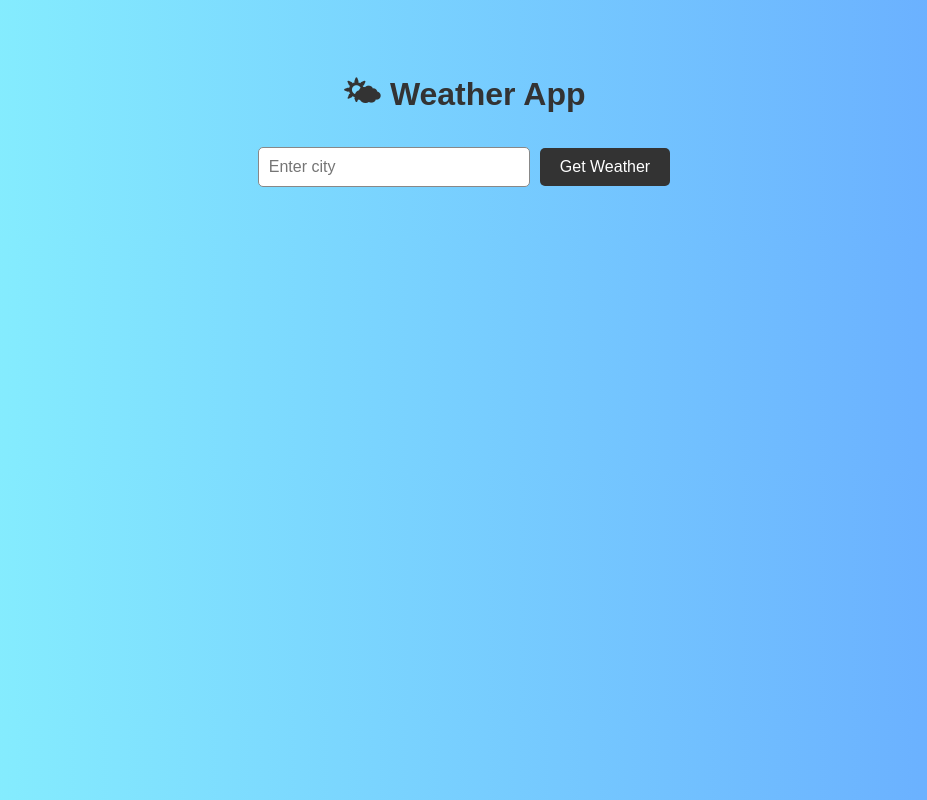
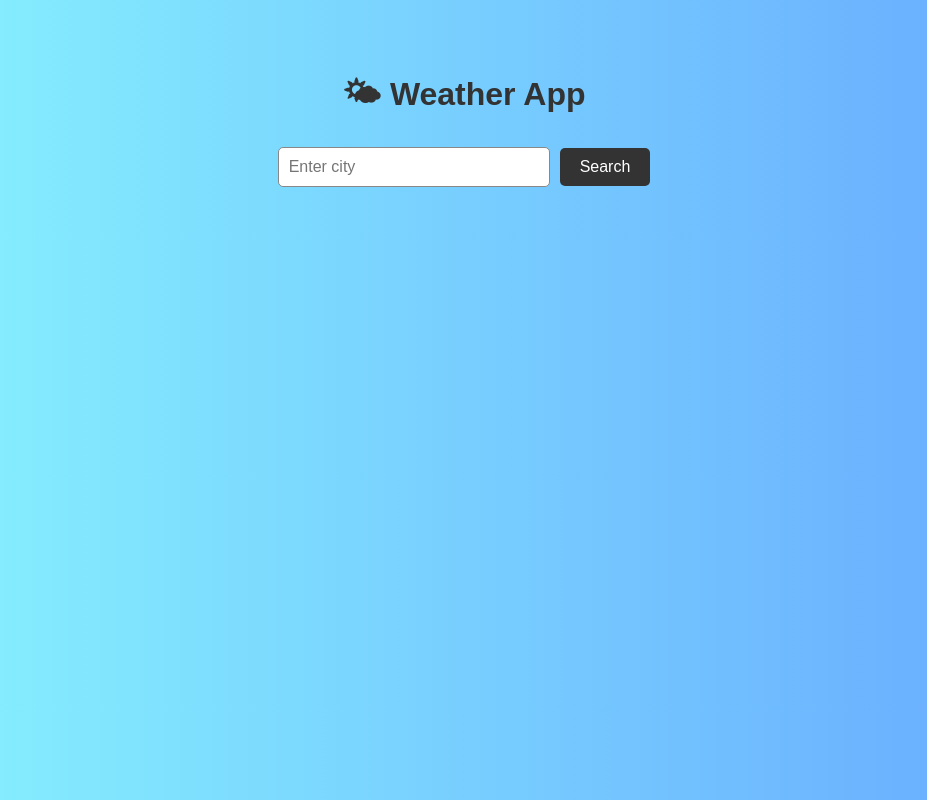
Before and after one commit to yenuliobapitiya/weather-app, a React (Create React App) app: page / in a window 1280 px wide. Shown: the whole page, without its empty margins (176-1103 px from the left). Built offline with nearby package versions, Linux system fonts and the light colour scheme.

Commit message:
update the weather card

```diff
--- a/src/App.js
+++ b/src/App.js
@@ -4,32 +4,58 @@ import "./App.css";
 function App() {
   const [city, setCity] = useState("");
   const [weather, setWeather] = useState(null);
+  const [error, setError] = useState("");
 
   const API_KEY = process.env.REACT_APP_WEATHER_API_KEY;
 
   const getWeather = async () => {
-    const res = await fetch(
+    if (!city) return;
+
+    try {
+      const response = await fetch(
         `https://api.openweathermap.org/data/2.5/weather?q=${city}&appid=${API_KEY}&units=metric`
       );
-    const data = await res.json();
+
+      if (!response.ok) {
+        throw new Error("City not found");
+      }
+
+      const data = await response.json();
       setWeather(data);
+      setError("");
+    } catch (err) {
+      setError(err.message);
+      setWeather(null);
+    }
+  };
+
+  const handleKeyPress = (e) => {
+    if (e.key === "Enter") {
+      getWeather();
+    }
   };
 
   return (
     <div className="app">
       <h1>🌤 Weather App</h1>
+      <div className="input-section">
         <input
           type="text"
           placeholder="Enter city"
+          value={city}
           onChange={(e) => setCity(e.target.value)}
+          onKeyPress={handleKeyPress}
         />
-      <button onClick={getWeather}>Get Weather</button>
+        <button onClick={getWeather}>Search</button>
+      </div>
+
+      {error && <p className="error">{error}</p>}
 
       {weather && weather.main && (
         <div className="weather-card">
-          <h2>{weather.name}</h2>
-          <p>{weather.weather[0].main}</p>
-          <p>🌡 {weather.main.temp}°C</p>
+          <h2>{weather.name}, {weather.sys.country}</h2>
+          <p className="condition">{weather.weather[0].main}</p>
+          <p className="temp">🌡 {weather.main.temp}°C</p>
           <p>💧 Humidity: {weather.main.humidity}%</p>
           <p>💨 Wind: {weather.wind.speed} m/s</p>
         </div>
```
Lines whose indentation alone changed are shown as unchanged.
